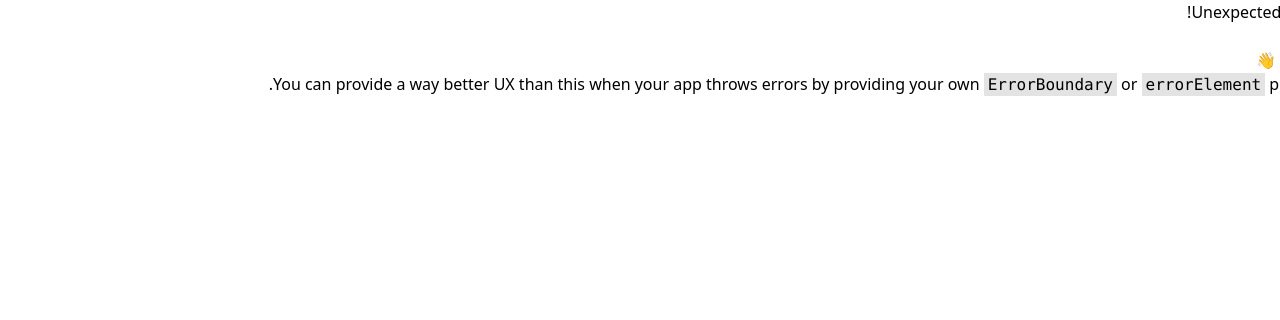
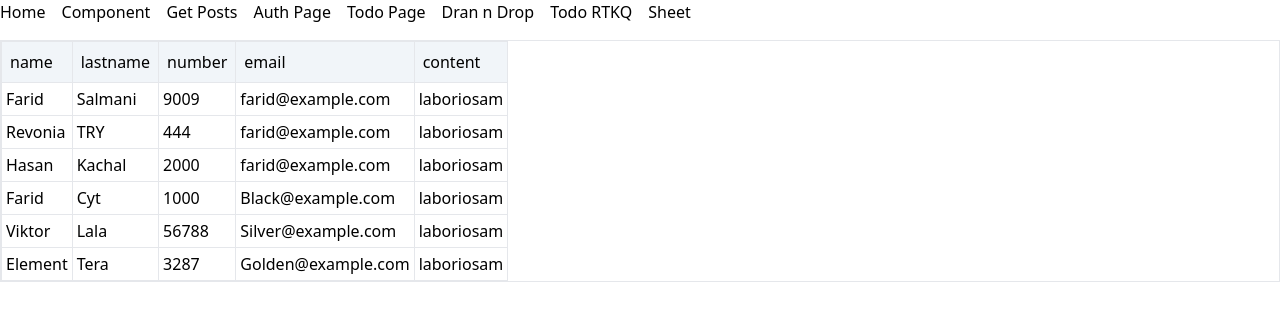
Before and after one commit to FarNys/Type-TestTools, a React (Create React App) app: page /sheet in a window 1280 px wide. Before the commit this address had no page. Shown: the top 320 px of the page. Built offline with nearby package versions, Linux system fonts and the light colour scheme.

Commit message:
-remove rtl default +add tableHeader and tableData +create shett Component

```diff
--- a/public/index.html
+++ b/public/index.html
@@ -26,7 +26,7 @@
     -->
     <title>React App</title>
   </head>
-  <body dir="rtl">
+  <body>
     <noscript>You need to enable JavaScript to run this app.</noscript>
     <div id="root"></div>
     <div id="modal-root"></div>
--- a/src/Components/Layout/Navbar.tsx
+++ b/src/Components/Layout/Navbar.tsx
@@ -11,6 +11,7 @@ const Navbar: React.FC<any> = () => {
       <LinkStyle to="/todo">Todo Page</LinkStyle>
       <LinkStyle to="/dnd">Dran n Drop</LinkStyle>
       <LinkStyle to="/todo-rtkq">Todo RTKQ</LinkStyle>
+      <LinkStyle to="/sheet">Sheet</LinkStyle>
     </div>
   );
 };
--- /dev/null
+++ b/src/Pages/Sheet/Sheet.tsx
@@ -0,0 +1,68 @@
+import React, { useState, useEffect } from "react";
+import headerData from "../../data/db.json";
+import SingleTr from "./SingleTr";
+import { TableTd, TableTh } from "./types";
+
+const Sheet = () => {
+  const [refactorData, setrefactorData] = useState<any>([]);
+  const [refactorheader, setrefactorheader] = useState<any>([]);
+  const tableHeader: TableTh[] = headerData.header;
+  const tableData: TableTd[] = headerData.tableData;
+
+  useEffect(() => {
+    setrefactorheader([
+      ...tableHeader.map((el, index) => {
+        return {
+          col: index,
+          ...el,
+        };
+      }),
+    ]);
+  }, [tableHeader]);
+
+  useEffect(() => {
+    setrefactorData([
+      ...tableData.map((el, index) => {
+        return {
+          row: index,
+          ...el,
+        };
+      }),
+    ]);
+  }, [tableData]);
+
+  console.log(refactorData);
+  console.log(refactorheader);
+
+  return (
+    <div className="w-full border mt-4">
+      {refactorData && refactorheader && (
+        <table className="border">
+          <thead>
+            <tr>
+              {refactorheader.map((el: any) => (
+                <td
+                  className="p-2 border bg-slate-100"
+                  key={`thead-${el.keyField}`}
+                >
+                  {el.title}
+                </td>
+              ))}
+            </tr>
+          </thead>
+          <tbody>
+            {refactorData.map((el: any, index: number) => (
+              <SingleTr
+                key={`tbody-${index}`}
+                refactorheader={refactorheader}
+                el={el}
+              />
+            ))}
+          </tbody>
+        </table>
+      )}
+    </div>
+  );
+};
+
+export default Sheet;
--- /dev/null
+++ b/src/Pages/Sheet/SingleTd.tsx
@@ -0,0 +1,7 @@
+import React from "react";
+
+const SingleTd = ({ el, item }: any) => {
+  return <td className="p-1 border select-none">{el[item.keyField]}</td>;
+};
+
+export default SingleTd;
--- /dev/null
+++ b/src/Pages/Sheet/SingleTr.tsx
@@ -0,0 +1,17 @@
+import React from "react";
+import SingleTd from "./SingleTd";
+import { TableTh, TableTd } from "./types";
+//
+
+const SingleTr = ({ refactorheader, el }: any) => {
+  console.log(refactorheader);
+  return (
+    <tr>
+      {refactorheader.map((item: any, id: number) => (
+        <SingleTd key={`td-${item}-${id}`} el={el} item={item} />
+      ))}
+    </tr>
+  );
+};
+
+export default SingleTr;
--- /dev/null
+++ b/src/Pages/Sheet/types.ts
@@ -0,0 +1,12 @@
+export interface TableTd {
+  name: String;
+  lastname: String;
+  email: String;
+  number: Number;
+  content: String;
+}
+
+export interface TableTh {
+  title: String;
+  keyField: String;
+}
--- a/src/Routes/routerList.tsx
+++ b/src/Routes/routerList.tsx
@@ -7,6 +7,7 @@ import AuthPage from "../Pages/AuthPage/AuthPage";
 import ComponentPage from "../Pages/Components/ComponentPage";
 import DndContainer from "../Pages/DndContainer/DndContainer";
 import Posts from "../Pages/Posts/Posts";
+import Sheet from "../Pages/Sheet/Sheet";
 import TodoPage from "../Pages/TodoPage/TodoPage";
 import TodoRTKQ from "../Pages/TodoRTKQ/TodoRTKQ";
 
@@ -83,6 +84,15 @@ const routerList = createBrowserRouter([
       </>
     ),
   },
+  {
+    path: "/sheet",
+    element: (
+      <>
+        <Navbar />
+        <Sheet />
+      </>
+    ),
+  },
 ]);
 
 export default routerList;
--- a/data/db.json
+++ b/src/data/db.json
@@ -96,5 +96,71 @@
       "title": "LLXXMM 9988 22 =--33 :r0:",
       "completed": false
     }
+  ],
+  "header": [
+    {
+      "title": "name",
+      "keyField": "name"
+    },
+    {
+      "title": "lastname",
+      "keyField": "lastname"
+    },
+    {
+      "title": "number",
+      "keyField": "number"
+    },
+    {
+      "title": "email",
+      "keyField": "email"
+    },
+    {
+      "title": "content",
+      "keyField": "content"
+    }
+  ],
+  "tableData": [
+    {
+      "name": "Farid",
+      "lastname": "Salmani",
+      "number": 9009,
+      "email": "farid@example.com",
+      "content": "laboriosam"
+    },
+    {
+      "name": "Revonia",
+      "lastname": "TRY",
+      "number": 444,
+      "email": "farid@example.com",
+      "content": "laboriosam"
+    },
+    {
+      "name": "Hasan",
+      "lastname": "Kachal",
+      "number": 2000,
+      "email": "farid@example.com",
+      "content": "laboriosam"
+    },
+    {
+      "name": "Farid",
+      "lastname": "Cyt",
+      "number": 1000,
+      "email": "Black@example.com",
+      "content": "laboriosam"
+    },
+    {
+      "name": "Viktor",
+      "lastname": "Lala",
+      "number": 56788,
+      "email": "Silver@example.com",
+      "content": "laboriosam"
+    },
+    {
+      "name": "Element",
+      "lastname": "Tera",
+      "number": 3287,
+      "email": "Golden@example.com",
+      "content": "laboriosam"
+    }
   ]
 }
```
